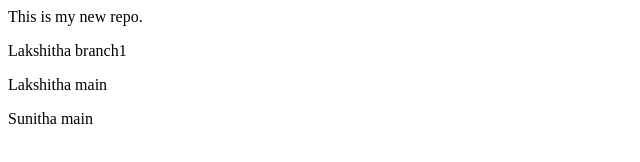
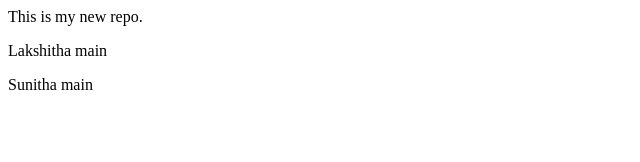
Before and after one commit to RAVADA-LAKSHITHA/localrepo, a plain HTML site: page index.html in a window 1280 px wide. Shown: the whole page, without its empty margins (0-640 px from the left). Drawn offline with Linux system fonts and the light colour scheme.

```diff
--- a/index.html
+++ b/index.html
@@ -1,4 +1,3 @@
 <p>This is my new repo.</p>
-<p> Lakshitha branch1 </p>
 <p> Lakshitha main</p>
 <p> Sunitha main</p>
```
